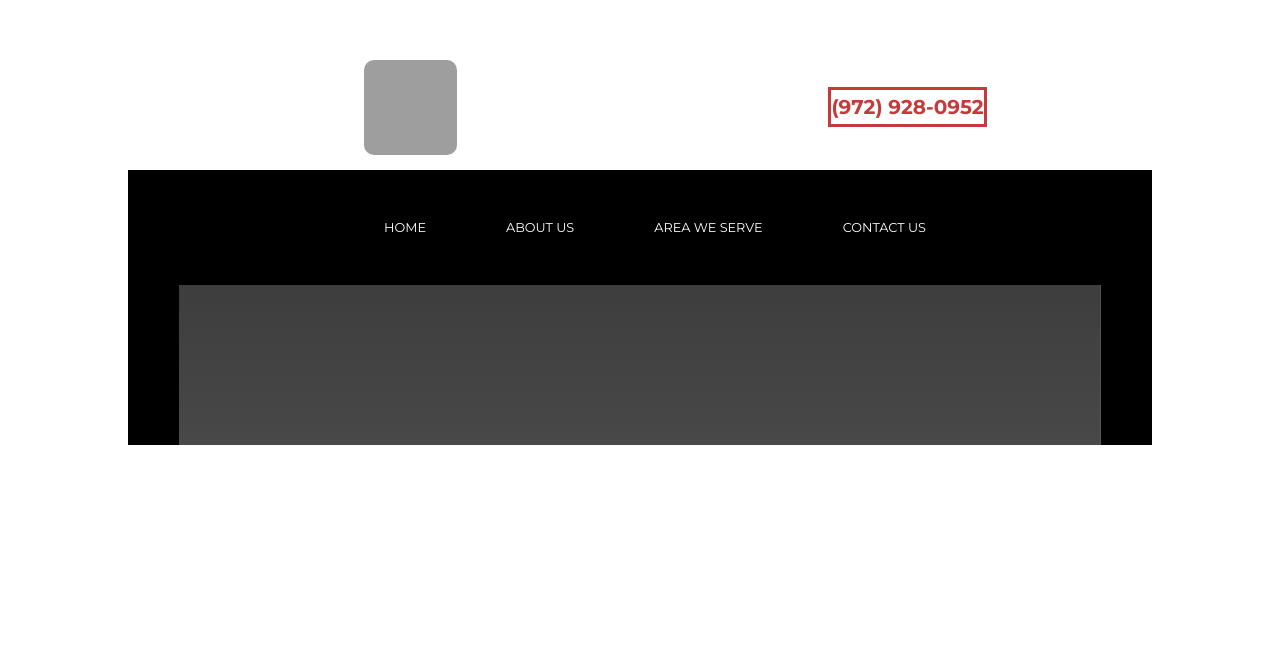
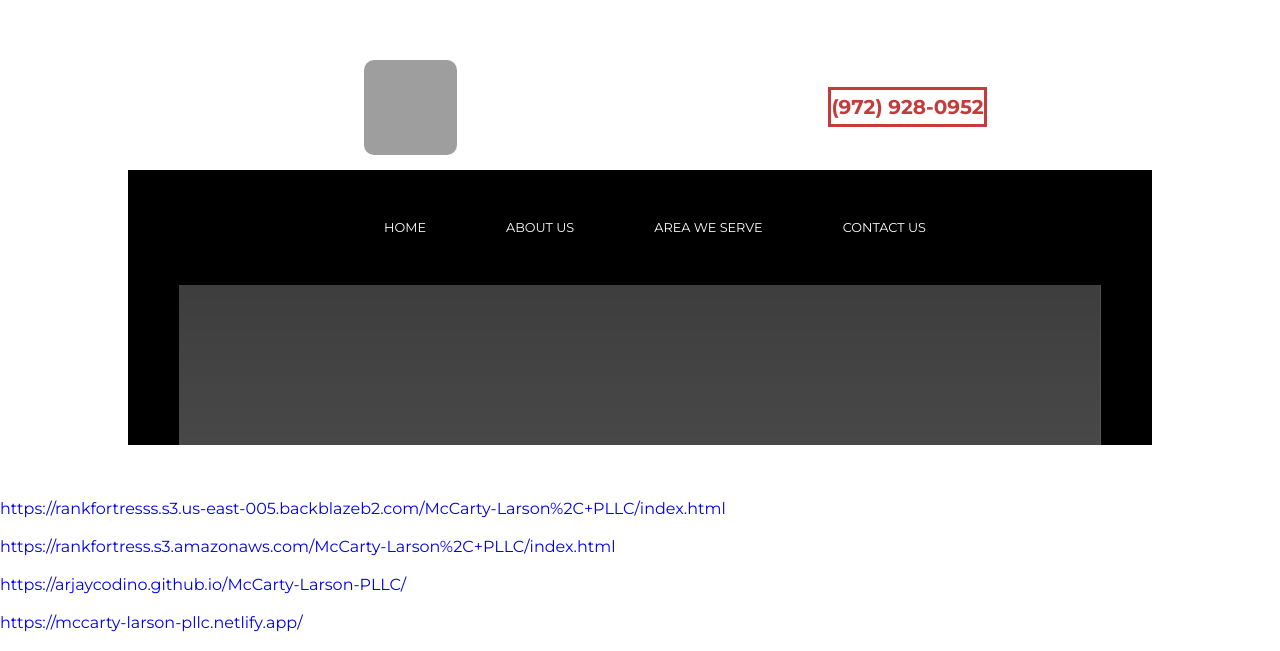
Before and after one commit to ArjayCodino/McCarty-Larson-PLLC, a plain HTML site: page index.html in a window 1280 px wide. Shown: the part 8511-9162 px from the top of the page. Before the commit the page ends 9067 px from the top, so only its background shows below. Drawn offline with Linux system fonts and the light colour scheme.

Commit message:
Add files via upload

```diff
--- a/index.html
+++ b/index.html
@@ -199,9 +199,14 @@
             </section>
 
             <!--Links-->
-                <a target="_bLank" href="#"></a><br>
-                <a target="_bLank" href="#"></a><br>
-                <a target="_bLank" href="#"></a><br>
+                <a target="_bLank" href="https://rankfortresss.s3.us-east-005.backblazeb2.com/McCarty-Larson%2C+PLLC/index.html">https://rankfortresss.s3.us-east-005.backblazeb2.com/McCarty-Larson%2C+PLLC/index.html</a><br>
+                <br>
+                <a target="_bLank" href="https://rankfortress.s3.amazonaws.com/McCarty-Larson%2C+PLLC/index.html">https://rankfortress.s3.amazonaws.com/McCarty-Larson%2C+PLLC/index.html</a><br>
+                <br>
+                <a target="_bLank" href="https://arjaycodino.github.io/McCarty-Larson-PLLC/">https://arjaycodino.github.io/McCarty-Larson-PLLC/</a><br>
+                <br>
+                <a target="_bLank" href="https://mccarty-larson-pllc.netlify.app/">https://mccarty-larson-pllc.netlify.app/</a><br>
+                <br>
             </section>
 
         </div>
```
